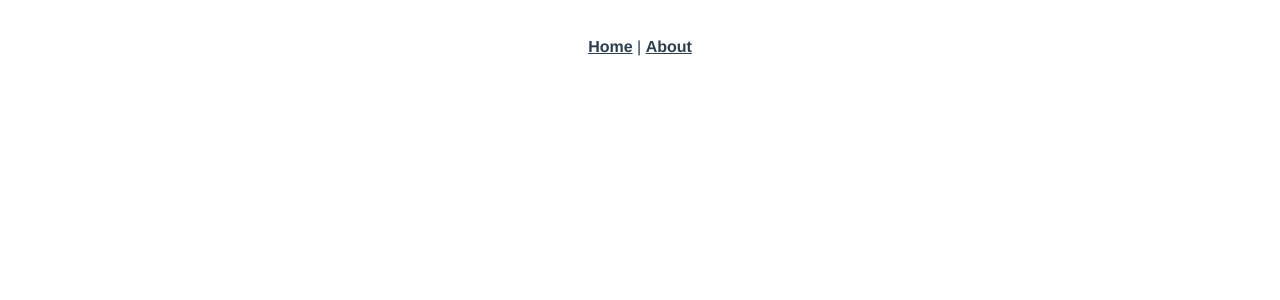
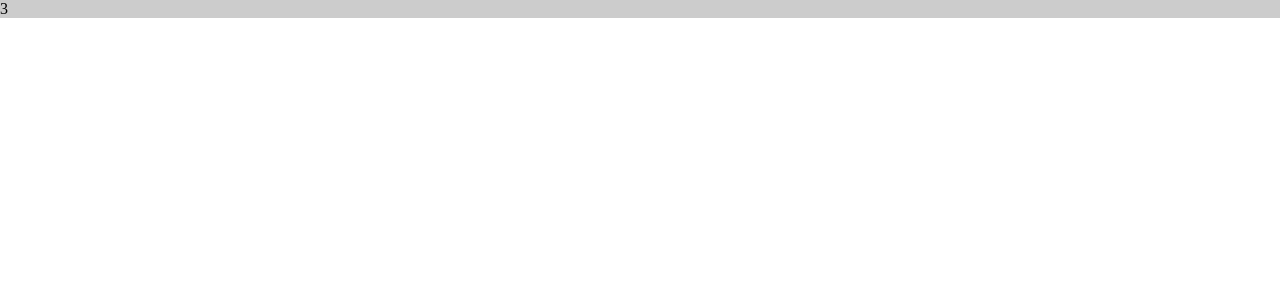
Before and after one commit to antongloom/newsite, a Vue app: page /login in a window 1280 px wide. Shown: the top 300 px of the page. Built offline with nearby package versions, Linux system fonts and the light colour scheme; the HTML template or start-up script is replaced by a standard one.

Commit message:
#2 Добавление layout

```diff
--- a/src/App.vue
+++ b/src/App.vue
@@ -1,25 +1,26 @@
 <template>
   <div id="app">
-    <div id="nav">
-      <router-link to="/">Home</router-link> |
-      <router-link to="/about">About</router-link>
-    </div>
-    <router-view/>
+  	<component :is="layout">
+    	<router-view/>
+  	</component>
   </div>
 </template>
+<script>
+import EmptyLayout from '@/layouts/EmptyLayout'
+import MainLayout from '@/layouts/MainLayout'
+export default {
+	computed: {
+		layout() {
+			return (this.$route.meta.layout || 'empty') + '-layout'
+		}
+	},
+	components: {
+		EmptyLayout,
+		MainLayout
+	}
+}
+</script>
 <style lang="stylus">
-#app
-  font-family 'Avenir', Helvetica, Arial, sans-serif
-  -webkit-font-smoothing antialiased
-  -moz-osx-font-smoothing grayscale
-  text-align center
-  color #2c3e50
+@import 'assets/style/main.styl'
 
-#nav
-  padding 30px
-  a
-    font-weight bold
-    color #2c3e50
-    &.router-link-exact-active
-      color #42b983
 </style>
--- /dev/null
+++ b/src/assets/style/main.styl
@@ -0,0 +1,4 @@
+*{
+	padding 0
+	margin 0
+}
--- a/src/components/HelloWorld.vue
+++ /dev/null
@@ -1,57 +0,0 @@
-<template>
-  <div class="hello">
-    <h1>{{ msg }}</h1>
-    <p>
-      For a guide and recipes on how to configure / customize this project,<br>
-      check out the
-      <a href="https://cli.vuejs.org" target="_blank" rel="noopener">vue-cli documentation</a>.
-    </p>
-    <h3>Installed CLI Plugins</h3>
-    <ul>
-      <li><a href="https://github.com/vuejs/vue-cli/tree/dev/packages/%40vue/cli-plugin-babel" target="_blank" rel="noopener">babel</a></li>
-      <li><a href="https://github.com/vuejs/vue-cli/tree/dev/packages/%40vue/cli-plugin-pwa" target="_blank" rel="noopener">pwa</a></li>
-    </ul>
-    <h3>Essential Links</h3>
-    <ul>
-      <li><a href="https://vuejs.org" target="_blank" rel="noopener">Core Docs</a></li>
-      <li><a href="https://forum.vuejs.org" target="_blank" rel="noopener">Forum</a></li>
-      <li><a href="https://chat.vuejs.org" target="_blank" rel="noopener">Community Chat</a></li>
-      <li><a href="https://twitter.com/vuejs" target="_blank" rel="noopener">Twitter</a></li>
-      <li><a href="https://news.vuejs.org" target="_blank" rel="noopener">News</a></li>
-    </ul>
-    <h3>Ecosystem</h3>
-    <ul>
-      <li><a href="https://router.vuejs.org" target="_blank" rel="noopener">vue-router</a></li>
-      <li><a href="https://vuex.vuejs.org" target="_blank" rel="noopener">vuex</a></li>
-      <li><a href="https://github.com/vuejs/vue-devtools#vue-devtools" target="_blank" rel="noopener">vue-devtools</a></li>
-      <li><a href="https://vue-loader.vuejs.org" target="_blank" rel="noopener">vue-loader</a></li>
-      <li><a href="https://github.com/vuejs/awesome-vue" target="_blank" rel="noopener">awesome-vue</a></li>
-    </ul>
-  </div>
-</template>
-
-<script>
-export default {
-  name: 'HelloWorld',
-  props: {
-    msg: String
-  }
-}
-</script>
-
-<!-- Add "scoped" attribute to limit CSS to this component only -->
-<style scoped lang="stylus">
-h3
-  margin 40px 0 0
-
-ul
-  list-style-type none
-  padding 0
-
-li
-  display inline-block
-  margin 0 10px
-
-a
-  color #42b983
-</style>
--- /dev/null
+++ b/src/layouts/EmptyLayout.vue
@@ -0,0 +1,14 @@
+<template>
+	<div class="EmptyLayout">
+		<router-view />
+	</div>
+</template>
+<script>
+
+</script>
+<style lang="stylus" scoped>
+	.EmptyLayout
+		display flex
+		height 100%
+		background #ccc
+</style>
--- /dev/null
+++ b/src/layouts/MainLayout.vue
@@ -0,0 +1,14 @@
+<template>
+	<div class="MainLayout">
+		<router-view />
+	</div>
+</template>
+<script>
+
+</script>
+<style lang="stylus" scoped>
+	.MainLayout
+		display flex
+		height 100%
+		background red
+</style>
--- a/src/router.js
+++ b/src/router.js
@@ -14,12 +14,16 @@ export default new Router({
       component: Home
     },
     {
-      path: '/about',
-      name: 'about',
-      // route level code-splitting
-      // this generates a separate chunk (about.[hash].js) for this route
-      // which is lazy-loaded when the route is visited.
-      component: () => import(/* webpackChunkName: "about" */ './views/About.vue')
+      path: '/login',
+      name: 'login',
+      meta: {layout: 'empty'},
+      component: () => import('./views/Login.vue')
+    },
+    {
+      path: '/categories',
+      name: 'Categories',
+      meta: {layout: 'main'},
+      component: () => import('./views/Categories.vue')
     }
   ]
 })
--- a/src/views/About.vue
+++ /dev/null
@@ -1,5 +0,0 @@
-<template>
-  <div class="about">
-    <h1>This is an about page</h1>
-  </div>
-</template>
--- /dev/null
+++ b/src/views/Categories.vue
@@ -0,0 +1,6 @@
+<template>
+	<div>
+		2
+		<router-view />
+	</div>
+</template>
--- a/src/views/Home.vue
+++ b/src/views/Home.vue
@@ -1,18 +1,12 @@
 <template>
-  <div class="home">
-    <img alt="Vue logo" src="../assets/logo.png">
-    <HelloWorld msg="Welcome to Your Vue.js App"/>
+  <div>
+    1
   </div>
 </template>
 
 <script>
-// @ is an alias to /src
-import HelloWorld from '@/components/HelloWorld.vue'
 
 export default {
-  name: 'home',
-  components: {
-    HelloWorld
-  }
+  name: 'home'
 }
 </script>
--- /dev/null
+++ b/src/views/Login.vue
@@ -0,0 +1,6 @@
+<template>
+	<div>
+		3
+		<router-view />
+	</div>
+</template>
```
Also changed, not shown: src/assets/logo.png (deleted).
